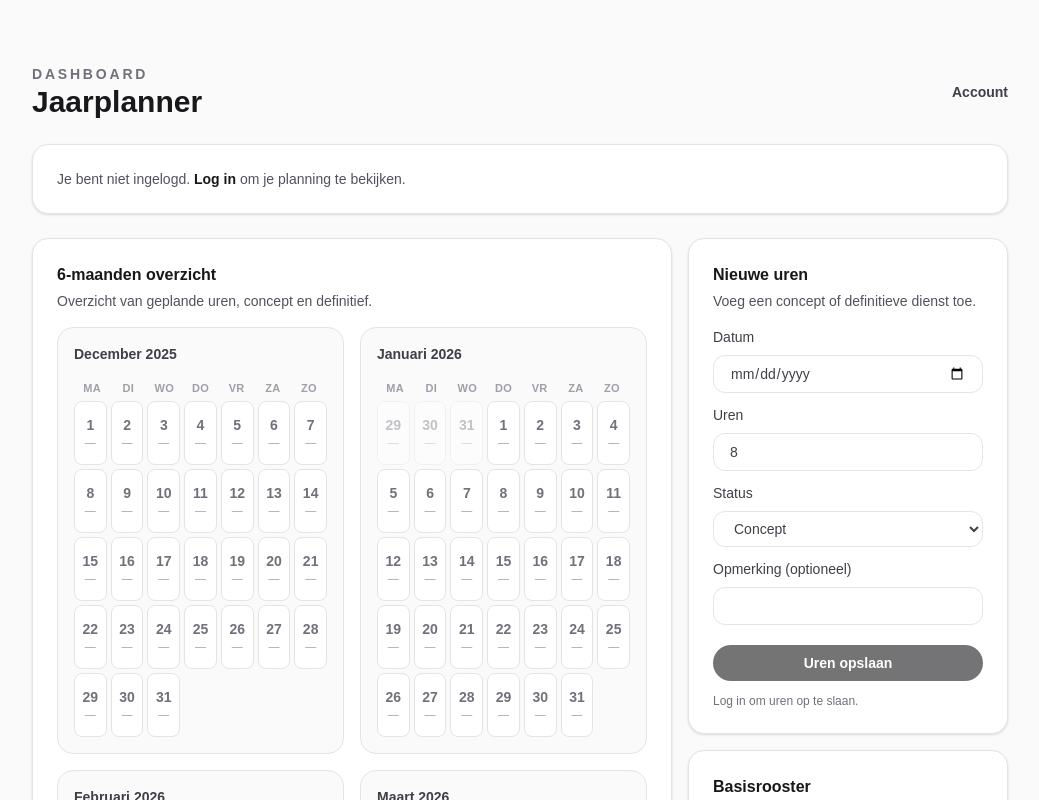
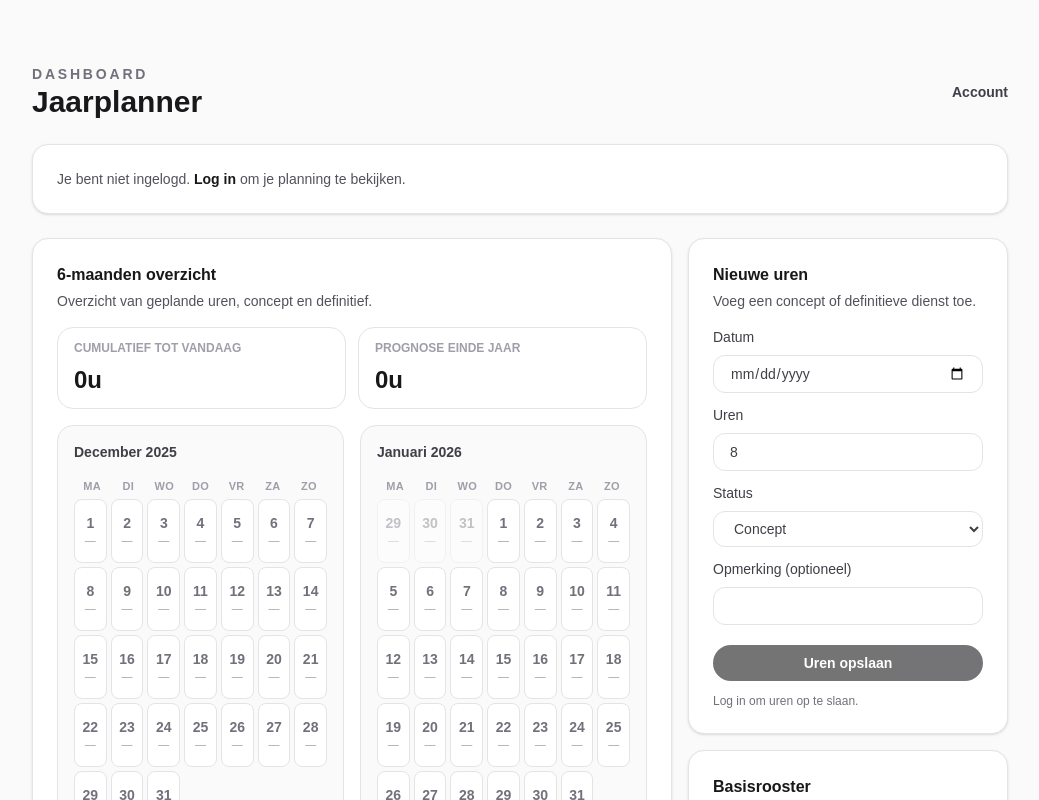
Before and after one commit to jacquesesenkbrink-max/zorgbalans, a Next.js app: page /dashboard in a window 1280 px wide. Shown: the top 800 px of the page, without its empty margins (120-1159 px from the left). Built offline with nearby package versions, Linux system fonts and the light colour scheme; no server answers.

Commit message:
Add cumulative balance summary

```diff
--- a/src/app/dashboard/page.tsx
+++ b/src/app/dashboard/page.tsx
@@ -30,6 +30,13 @@ type DayCell = {
   date: Date;
   iso: string;
   inMonth: boolean;
+};
+
+type BalancePoint = {
+  iso: string;
+  planned: number;
+  actual: number;
+  cumulative: number;
 };
 
 export default function DashboardPage() {
@@ -107,6 +114,49 @@ export default function DashboardPage() {
     }
     return list;
   }, []);
+
+  const balanceSeries = useMemo<BalancePoint[]>(() => {
+    const now = new Date();
+    const year = now.getFullYear();
+    const start = new Date(year, 0, 1);
+    const end = new Date(year, 11, 31);
+    const scheduleByWeekday = new Map<number, BaseScheduleEntry>();
+
+    for (const entry of schedule) {
+      if (entry.active) {
+        scheduleByWeekday.set(entry.weekday, entry);
+      }
+    }
+
+    const points: BalancePoint[] = [];
+    let running = 0;
+    for (
+      let cursor = new Date(start);
+      cursor <= end;
+      cursor.setDate(cursor.getDate() + 1)
+    ) {
+      const iso = cursor.toISOString().slice(0, 10);
+      const weekday = (cursor.getDay() + 6) % 7;
+      const planned =
+        scheduleByWeekday.get(weekday)?.planned_hours ?? 0;
+      const actual = entryTotals.get(iso)?.hours ?? 0;
+      running = Number((running + (actual - planned)).toFixed(2));
+      points.push({ iso, planned, actual, cumulative: running });
+    }
+
+    return points;
+  }, [entryTotals, schedule]);
+
+  const todayBalance = useMemo(() => {
+    const todayIso = new Date().toISOString().slice(0, 10);
+    const point = balanceSeries.find((item) => item.iso === todayIso);
+    return point?.cumulative ?? 0;
+  }, [balanceSeries]);
+
+  const yearEndBalance = useMemo(() => {
+    if (balanceSeries.length === 0) return 0;
+    return balanceSeries[balanceSeries.length - 1].cumulative;
+  }, [balanceSeries]);
 
   function buildMonthCells({ year, monthIndex }: MonthMeta): DayCell[] {
     const firstDay = new Date(year, monthIndex, 1);
@@ -299,6 +349,24 @@ export default function DashboardPage() {
             <p className="mt-1 text-sm text-zinc-600">
               Overzicht van geplande uren, concept en definitief.
             </p>
+            <div className="mt-4 grid gap-3 sm:grid-cols-2">
+              <div className="rounded-2xl border border-zinc-200 bg-white px-4 py-3">
+                <p className="text-xs font-semibold uppercase text-zinc-400">
+                  Cumulatief tot vandaag
+                </p>
+                <p className="mt-2 text-2xl font-semibold text-zinc-900">
+                  {todayBalance}u
+                </p>
+              </div>
+              <div className="rounded-2xl border border-zinc-200 bg-white px-4 py-3">
+                <p className="text-xs font-semibold uppercase text-zinc-400">
+                  Prognose einde jaar
+                </p>
+                <p className="mt-2 text-2xl font-semibold text-zinc-900">
+                  {yearEndBalance}u
+                </p>
+              </div>
+            </div>
             <div className="mt-4 grid gap-4 md:grid-cols-2">
               {months.map((month) => {
                 const cells = buildMonthCells(month);
```
